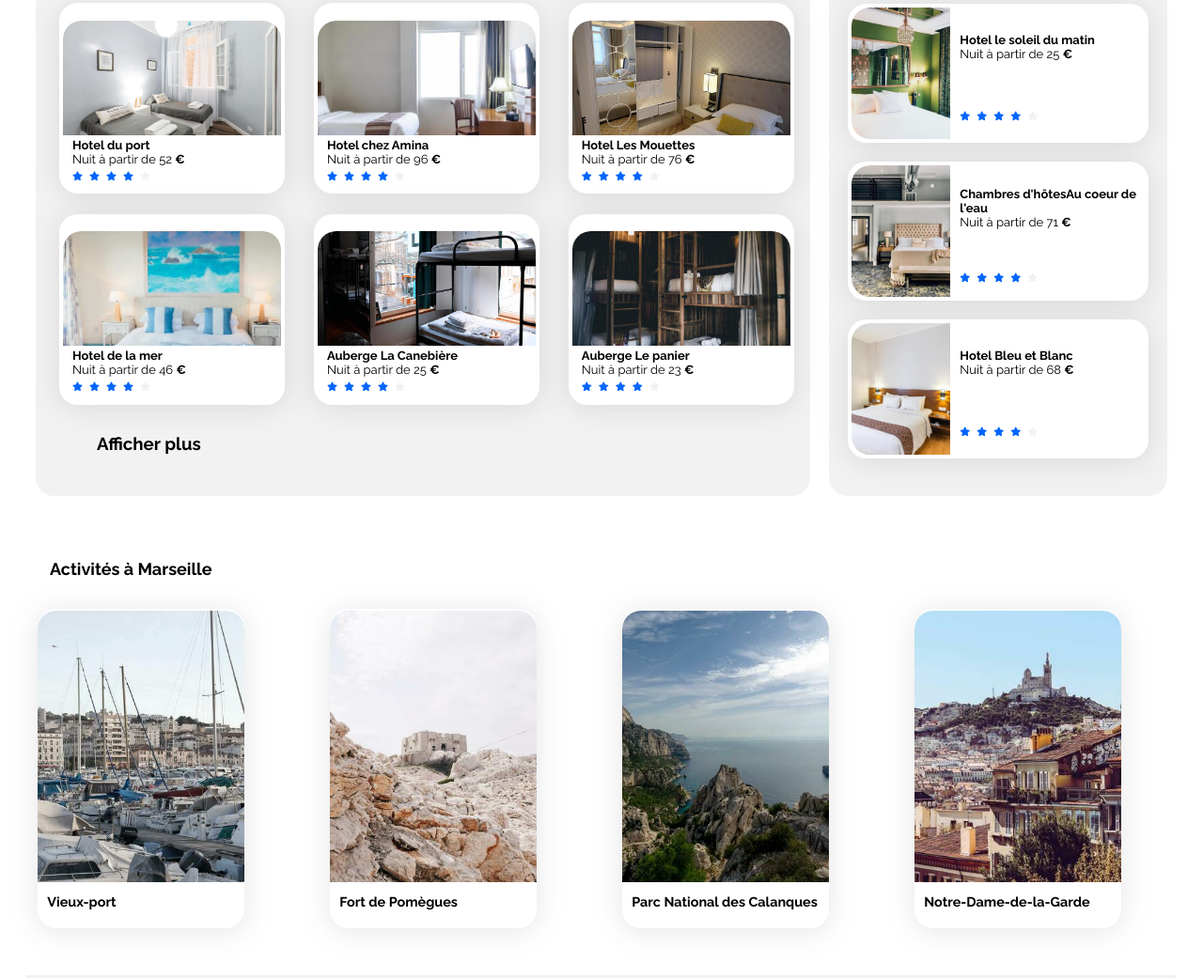
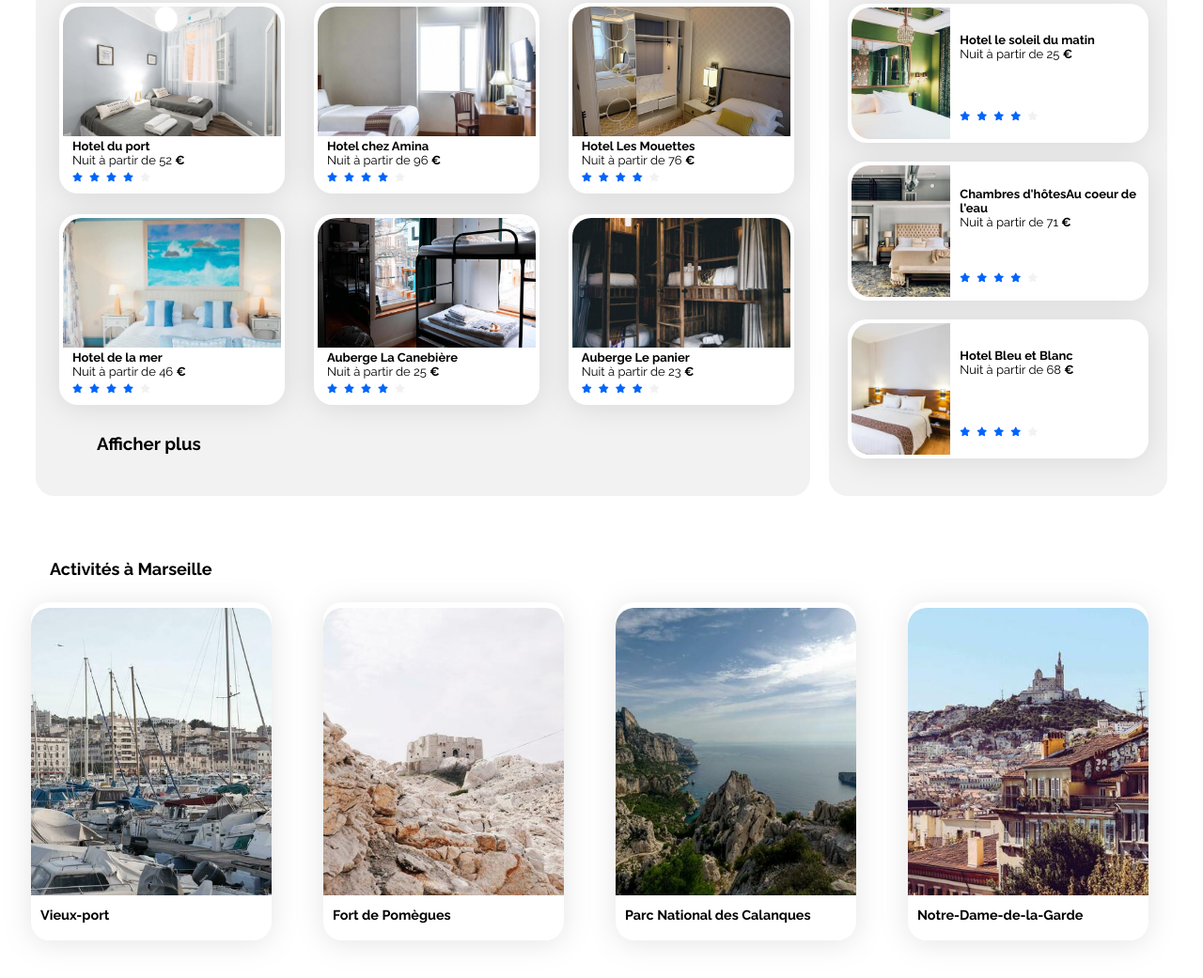
Before and after one commit to RoxanaDC/booki, a plain HTML site: page index.html in a window 1280 px wide. Shown: the part 471-1512 px from the top of the page at 94% size. Drawn offline with Linux system fonts and the light colour scheme.

Commit message:
final: projet fini

```diff
--- a/css/style.css
+++ b/css/style.css
@@ -4,10 +4,6 @@
 *********************************
 *********************************
 *********************************/
-
-/*{
-  justify-content: center;
-} */
 
 header,
 footer,
@@ -224,6 +220,7 @@ form button form label {
 
   box-sizing: border-box;
 }
+
 .all-bouttons-filter {
   display: flex;
   flex-direction: row;
@@ -231,6 +228,7 @@ form button form label {
   justify-content: start;
   align-items: center;
 }
+
 .filter-element {
   border: 3px solid var(--main-bg-color);
   border-style: solid;
@@ -268,6 +266,7 @@ form button form label {
   width: 450px;
   height: 40px;
 }
+
 #cercle_around_i {
   color: var(--main-color);
   display: flex;
@@ -408,12 +407,12 @@ form button form label {
 }
 
 .container-all-hebergement-cards > * {
-  flex-grow: 1;
+  flex: 1 1 0;
 }
 
 .card-hebergement {
   flex-direction: column;
-  justify-content: center;
+  justify-content: start;
   padding-top: 0px;
   width: 100%;
   height: 100%;
@@ -423,27 +422,26 @@ form button form label {
 }
 
 .container-one-image-hebergement {
-  display: flex;
-  flex-direction: column;
-  justify-content: space-between;
+  align-items: start;
+  justify-content: start;
   width: 100%;
-  height: 60%;
+  height: 68%;
   background-size: 100% 100%;
-  border-top-left-radius: 10px;
-  border-top-right-radius: 10px;
   position: relative;
   margin: 0px;
+  margin-top: 4px;
 }
 
 .container-one-image-hebergement img {
   position: absolute;
   object-fit: cover;
+  overflow: hidden;
   border-top-left-radius: 20px;
   border-top-right-radius: 20px;
   transform: translate(0%, 0%);
   width: 100%;
   height: 100%;
-  margin-top: 0px;
+  margin: 0;
   padding: 0;
 }
 
@@ -492,8 +490,7 @@ form button form label {
   flex-direction: column;
 }
 .container-all-populaires-cards > * {
-  flex-grow: 1;
-  margin: 0;
+  flex: 1 1 0;
 }
 
 .card-populaire {
@@ -542,18 +539,39 @@ form button form label {
   justify-content: start;
   align-items: start;
   height: auto;
+  max-width: 1440px;
+  min-width: 320px;
 }
 
 .titre-section-activites {
   padding-left: 25px;
   margin-bottom: 20px;
 }
+
+.card-activite {
+  overflow: hidden;
+  display: flex;
+  flex-direction: column;
+  justify-content: center;
+  justify-content: top;
+  background-color: white;
+  border-radius: 20px;
+  width: 20vw;
+  max-width: 340px;
+  min-width: 210px;
+  height: 360px;
+  padding: 0;
+  margin-top: 0px;
+  box-sizing: border-box;
+  filter: drop-shadow(0px 3px 15px rgba(0, 0, 0, 0.1));
+}
 .container-all-activites-cards {
   display: flex;
   flex-direction: row;
   flex-wrap: nowrap;
   justify-content: start;
-  padding: 1%;
+  align-items: start;
+  padding: 5px;
   margin-top: 50px;
   margin: 0px;
   gap: 20px;
@@ -561,24 +579,7 @@ form button form label {
 }
 
 .container-all-activites-cards > * {
-  flex-grow: 1;
-  flex-shrink: 1;
-}
-
-.card-activite {
-  display: flex;
-  flex-direction: column;
-  justify-content: center;
-  justify-content: top;
-
-  background-color: white;
-  border-radius: 20px;
-  width: 220px;
-  height: 340px;
-  padding: 0;
-  margin-top: 0px;
-
-  filter: drop-shadow(0px 3px 15px rgba(0, 0, 0, 0.1));
+  flex: 1 1 0;
 }
 
 .container-one-image-activite {
@@ -593,17 +594,12 @@ form button form label {
   margin: 0;
   padding: 0;
   position: relative;
-  margin-top: -7px;
-}
-
-.container-all-activites-cards > * {
-  flex-grow: 1;
-  margin: 0;
 }
 
 .container-one-image-activite img {
   position: absolute;
   object-fit: cover;
+  overflow: hidden;
   border-top-left-radius: 20px;
   border-top-right-radius: 20px;
   transform: translate(0%, 0%);
@@ -630,6 +626,7 @@ footer {
   padding-left: 20px;
   padding-right: 20px;
   padding-top: 10px;
+  padding-bottom: 1000px;
 }
 .all-footer-blocks {
   display: flex;
@@ -798,7 +795,6 @@ footer {
   }
 
   .container-all-hebergement-cards {
-    background-color: green;
     width: 100%;
     display: flex;
     flex-direction: row;
@@ -840,6 +836,7 @@ footer {
     flex-direction: column;
     flex-wrap: wrap;
     justify-content: space-between;
+    justify-content: center;
     gap: 5px;
     width: 92%;
     position: relative;
@@ -848,7 +845,6 @@ footer {
   }
 
   .container-all-populaires-cards {
-    background-color: red;
     display: flex;
     flex-direction: row;
     width: 100%;
@@ -864,6 +860,7 @@ footer {
 
   .container-all-populaires-cards > * {
     flex: 1 1 0;
+
     /*each child element grow_shrink equally,
     the initial size is considered to be 0.
     */
@@ -895,6 +892,7 @@ footer {
     flex-wrap: nowrap;
     justify-content: space-between;
     margin-top: 30px;
+    margin-left: 20px;
     gap: 5px;
   }
 
@@ -906,9 +904,6 @@ footer {
     margin: 0;
   }
 
-  .container-all-activites-cards {
-    margin-top: 5px;
-  }
   /************ FOOTER ********
 *********************************
 *********************************
@@ -922,6 +917,7 @@ footer {
     flex-wrap: nowrap;
     width: 100%;
     font-size: 0.8em;
+    padding-bottom: 1000px;
   }
 }
 /************ RESPONSIVE ********
@@ -1088,7 +1084,6 @@ footer {
     justify-content: start;
     width: 100%;
     margin-top: 0px;
-    /* margin-left: 10px; */
   }
   .i_plus_text > * {
     flex-grow: 1;
@@ -1180,12 +1175,9 @@ footer {
     min-width: 280px;
     box-sizing: border-box;
     margin: 0 auto;
-    box-sizing: border-box;
   }
 
   .afficher-plus {
-    /*   justify-content: start;
-    min-width: 300px;*/
     padding-left: 10px;
     margin-top: -10px;
   }
@@ -1214,7 +1206,6 @@ footer {
   }
 
   .container-all-hebergement-cards {
-    background-color: red;
     display: flex;
     flex-direction: column;
     width: 80%;
@@ -1234,7 +1225,6 @@ footer {
     min-height: 150px;
     box-sizing: border-box;
     margin: 0 auto;
-    box-sizing: border-box;
   }
 
   /************ ACTIVITES ********
@@ -1253,12 +1243,11 @@ footer {
     height: auto;
     margin-left: 0px;
     margin-right: 0px;
+    margin-top: -20px;
     gap: 10px;
-    margin-top: -20px;
   }
 
   .container-all-activites-cards {
-    background-color: pink;
     display: flex;
     flex-direction: column;
     width: 80%;
@@ -1291,22 +1280,18 @@ footer {
   .all-footer-blocks {
     width: 90%;
   }
+
   footer {
     display: flex;
     flex-direction: column;
     flex-wrap: nowrap;
     width: 100%;
     font-size: 0.8em;
+    padding-bottom: 20px;
+    padding-bottom: 1000px;
   }
   .footer-titre-link {
     margin-left: 0px;
     margin-top: 25px;
   }
 }
-
-/* .container-all-hebergement-cards,
-.container-all-populaires-cards,
-.container-all-activites-cards,
-.all-footer-blocks {
-  justify-items: center;
-} */
```
